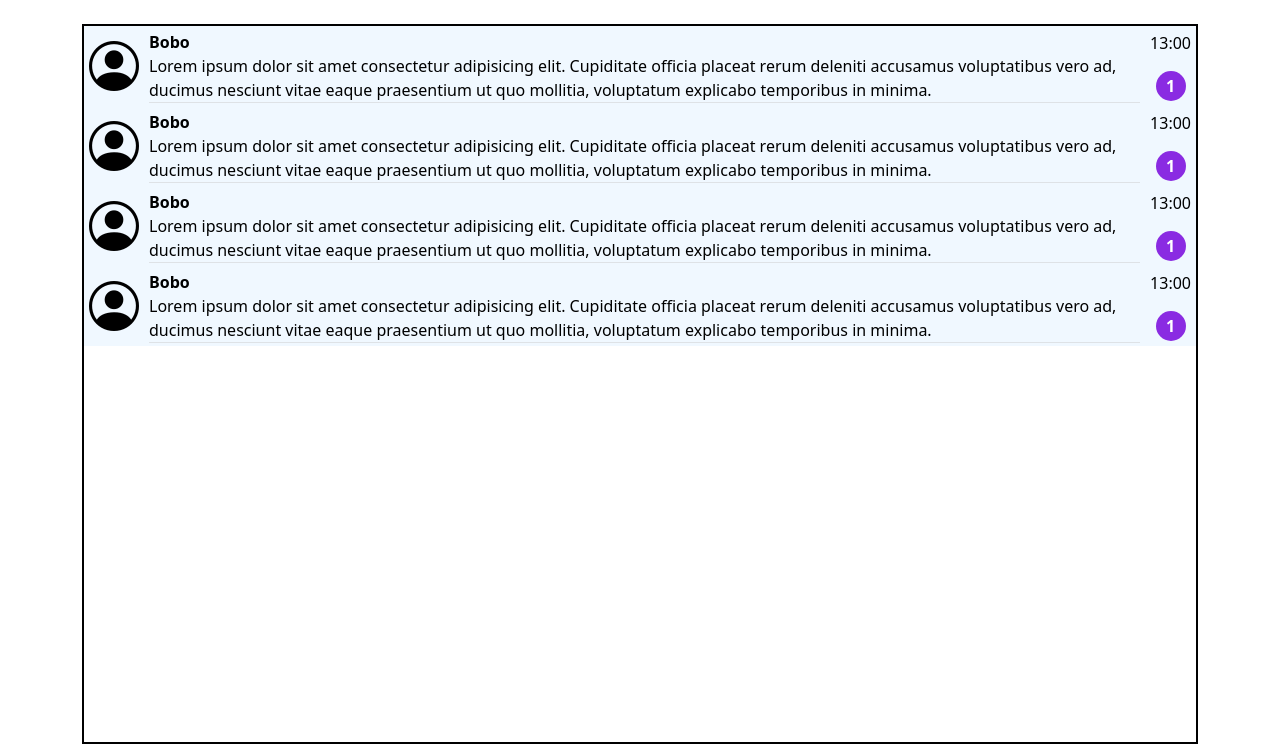
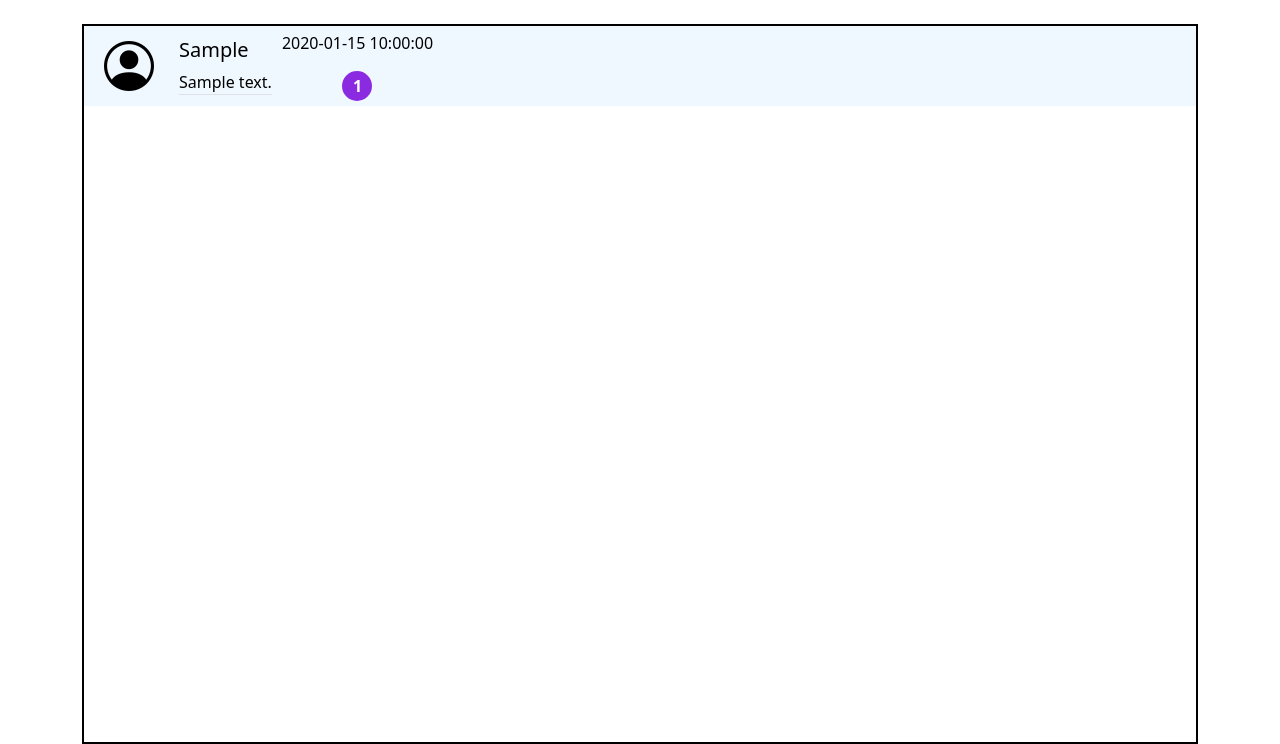
Before and after one commit to Van-eijk/Hello, a PHP site: page /hello-home.php in a window 1280 px wide. Shown: the part 56-800 px from the top of the page. Run offline with PHP 8.4, Linux system fonts and the light colour scheme; the visitor is signed in with stand-in values (Sample User, id 1); tables that the repository leaves empty or names only in its code hold one stand-in row (values such as "Sample post"); some libraries are stand-ins or nearby versions.

Commit message:
recharge des discussions recentes dans la page d'accueil

```diff
--- /dev/null
+++ b/afficherDiscussionInbox.php
@@ -0,0 +1,29 @@
+<?php
+
+    include 'class/uploadclass.php';
+    include 'database/configdatabase.php';
+    $lienFichierBDD = "database/configdatabase.php";
+    include $lienFichierBDD;
+
+    if(!isset($_GET['idMembreAjax'])) {
+        header('Location: index.php');
+        exit();
+    }else{
+        $idMembre = $_GET['idMembreAjax'];
+
+        $membre = new Membres();
+        $discussionsInbox = $membre->afficherDiscussionInbox($lienFichierBDD, $idMembre);
+
+        if($discussionsInbox == false){
+            echo json_encode([
+                "status" => "error",
+                "message" => "Aucune discussion récente"
+            ]);
+        }else{
+            echo json_encode([
+                "status" => "success",
+                "discussionsInbox" => $discussionsInbox
+            ]);
+        }
+
+    }
--- a/class/membres.php
+++ b/class/membres.php
@@ -13,6 +13,25 @@
 
 
         // METHODES
+
+        /** Fonction pour afficher les discussions recentes en inbox */
+
+        public function afficherDiscussionInbox($lienFichierBDD, $idMembre){
+            include $lienFichierBDD ;
+
+            $reqDiscussionInbox = $connexionDataBase->prepare("SELECT expediteur.pseudoMembre AS sender, destinataire.pseudoMembre AS receiver, message.idMembreExpediteur, message.idMembreDestinataire, message.messagetext, message.datemessage FROM membres AS expediteur INNER JOIN messageinbox AS message ON message.idMembreExpediteur = expediteur.idMembre INNER JOIN membres AS destinataire ON idMembreDestinataire = destinataire.idMembre WHERE (idMembreExpediteur = :idMembre OR idMembreDestinataire = :idMembre) ORDER BY datemessage DESC ") ;
+            $reqDiscussionInbox->execute(array(
+                "idMembre" => $idMembre
+            )) ;
+
+            if($reqDiscussionInbox->rowCount() >= 1){
+                $resultatReqDiscussionInbox = $reqDiscussionInbox->fetchAll(PDO::FETCH_ASSOC) ;
+                return $resultatReqDiscussionInbox;
+            }
+            else{
+                return false;
+            }
+        }
 
         /** Fonction pour récupérer les nouveaux messages */
         public function getNewMessages($idSender, $idReceiver, $lastIdMessage){
--- a/hello-home.php
+++ b/hello-home.php
@@ -27,125 +27,13 @@
                 <?php include "header.php" ; ?>
                 <?php include 'popupdeconnexion.php'; //Confirmation de déconnexion de l'utilisateur ?>
 
-                <div class="main-content">
-
-                    <a href="hello-chat-inbox.php">
-                        <div class="item-message">
-                            <div class="icon-message">
-                                <span>
-                                    <i class="bi bi-person-circle"></i>
-                                </span>
-
-                            </div>
-                            <div class="main-message border-bottom">
-                                <div class="sender-message">
-                                    <p>Bobo</p>
-
-                                </div>
-                                <div class="message-text">
-                                    <p>Lorem ipsum dolor sit amet consectetur adipisicing elit. Cupiditate officia placeat rerum deleniti accusamus voluptatibus vero ad, ducimus nesciunt vitae eaque praesentium ut quo mollitia, voluptatum explicabo temporibus in minima.</p>
-                                </div>
-
-                            </div>
-                            <div class="hour-message">
-                                <p>13:00</p>
-                                <div class="new-message">
-                                    <span>1</span>
-                                </div>
-                            </div>
-                        </div>
-                    </a>
-
-
-
-                    <a href="hello-chat-inbox.php">
-                        <div class="item-message">
-                            <div class="icon-message">
-                                <span>
-                                    <i class="bi bi-person-circle"></i>
-                                </span>
-
-                            </div>
-                            <div class="main-message border-bottom">
-                                <div class="sender-message">
-                                    <p>Bobo</p>
-
-                                </div>
-                                <div class="message-text">
-                                    <p>Lorem ipsum dolor sit amet consectetur adipisicing elit. Cupiditate officia placeat rerum deleniti accusamus voluptatibus vero ad, ducimus nesciunt vitae eaque praesentium ut quo mollitia, voluptatum explicabo temporibus in minima.</p>
-                                </div>
-
-                            </div>
-                            <div class="hour-message">
-                                <p>13:00</p>
-                                <div class="new-message">
-                                    <span>1</span>
-                                </div>
-                            </div>
-                        </div>
-                    </a>
+                <div class="main-content" id="main-content">
+                    <p id="info-discussion"></p>
 
 
 
 
 
-                    <a href="hello-chat-inbox.php">
-                        <div class="item-message">
-                            <div class="icon-message">
-                                <span>
-                                    <i class="bi bi-person-circle"></i>
-                                </span>
-
-                            </div>
-                            <div class="main-message border-bottom">
-                                <div class="sender-message">
-                                    <p>Bobo</p>
-
-                                </div>
-                                <div class="message-text">
-                                    <p>Lorem ipsum dolor sit amet consectetur adipisicing elit. Cupiditate officia placeat rerum deleniti accusamus voluptatibus vero ad, ducimus nesciunt vitae eaque praesentium ut quo mollitia, voluptatum explicabo temporibus in minima.</p>
-                                </div>
-
-                            </div>
-                            <div class="hour-message">
-                                <p>13:00</p>
-                                <div class="new-message">
-                                    <span>1</span>
-                                </div>
-                            </div>
-                        </div>
-                    </a>
-
-
-
-
-
-                    <a href="hello-chat-inbox.php">
-                        <div class="item-message">
-                            <div class="icon-message">
-                                <span>
-                                    <i class="bi bi-person-circle"></i>
-                                </span>
-
-                            </div>
-                            <div class="main-message border-bottom">
-                                <div class="sender-message">
-                                    <p>Bobo</p>
-
-                                </div>
-                                <div class="message-text">
-                                    <p>Lorem ipsum dolor sit amet consectetur adipisicing elit. Cupiditate officia placeat rerum deleniti accusamus voluptatibus vero ad, ducimus nesciunt vitae eaque praesentium ut quo mollitia, voluptatum explicabo temporibus in minima.</p>
-                                </div>
-
-                            </div>
-                            <div class="hour-message">
-                                <p>13:00</p>
-                                <div class="new-message">
-                                    <span>1</span>
-                                </div>
-                            </div>
-                        </div>
-                    </a>
 
                 </div>
             </div>
@@ -157,6 +45,120 @@
             </script>
 
             <script src="https://ajax.googleapis.com/ajax/libs/jquery/1.7.2/jquery.min.js"></script>
+            <script>
+               jQuery(function($){
+
+                    // On récupère l'identifiant du membre connecté depuis la session
+                    let idMembre = <?php if(isset($_SESSION['idMembre'])) { echo $_SESSION['idMembre']; }?>;
+                    let pseudoMembre = "<?php if(isset($_SESSION['pseudoMembre'])) { echo $_SESSION['pseudoMembre']; }?>";
+
+
+
+
+
+                    function loadDiscussionInbox(idMembre){
+                        $.ajax({
+                            url: 'afficherDiscussionInbox.php',
+                            type: 'GET',
+                            dataType: 'json',
+                            contentType: "application/x-www-form-urlencoded; charset=UTF-8",
+                            data: {
+                                idMembreAjax : idMembre
+
+                            },
+                            success : function(response){
+
+                                if(response.status === "success"){
+
+                                    //alert("Discussions récentes récupérées avec succès !");
+                                    $('#main-content').empty(); // On vide le contenu de la div avant d'ajouter les nouvelles discussions
+                                    response.discussionsInbox.forEach(function(discussion){
+                                        if(discussion.sender === pseudoMembre){
+                                            discussion.sender = discussion.receiver; // On remplace le pseudo de l'expéditeur par celui du destinataire si l'expéditeur est le membre connecté
+                                        }
+
+                                        if(discussion.idMembreDestinataire === idMembre){
+                                            discussion.idMembreDestinataire = discussion.idMembreExpediteur; // On remplace l'identifiant du destinataire par celui de l'expéditeur si le destinataire est le membre connecté
+                                        }
+
+
+
+
+
+                                        let discussionHTML = `
+                                           <a href="hello-chat-inbox.php?id=${discussion.idMembreDestinataire}" class="discussion-item">
+                                                <div class="item-message">
+                                                    <div class="icon-message">
+                                                        <span>
+                                                            <i class="bi bi-person-circle"></i>
+                                                        </span>
+
+                                                    </div>
+                                                    <div class="main-message border-bottom">
+                                                        <div class="sender-message">
+                                                            <h5>${discussion.sender}</h5>
+                                                        </div>
+                                                        <div class="message-text">
+                                                            <p>${discussion.messagetext}</p>
+                                                        </div>
+
+                                                    </div>
+                                                    <div class="hour-message">
+                                                        <p>${discussion.datemessage}</p>
+                                                        <div class="new-message">
+                                                            <span>1</span>
+                                                        </div>
+                                                    </div>
+                                                </div>
+                                            </a>
+                                        `;
+
+                                        // Maintenant on vérifie si l'expéditeur est déjà présent dans la liste des discussions pour éviter les doublons. Si l'expéditeur est déjà présent, on ne l'ajoute pas à la liste.
+
+                                        let discussionitem = $(".discussion-item"); //On récupère tous les éléments de discussion déjà présents dans la liste
+                                        let text = discussionitem.map(function(){
+                                            return $(this).find(".sender-message h5").text() ;
+                                        }).get() ; // On récupère le texte de tous les éléments de discussion déjà présents dans la liste et on le stocke dans un tableau
+
+                                        if(text.includes(discussion.sender)){
+                                            console.log("présent") ;
+                                        }
+                                        else{
+                                            $('#main-content').append(discussionHTML); // On ajoute l'élément de discussion à la liste si l'expéditeur n'est pas déjà présent
+                                        }
+
+
+
+
+                                        //$('#main-content').append(discussionHTML);
+
+
+                                    });
+
+
+                                }else{
+                                    //alert("Aucune discussion récente");
+                                    $('#info-discussion').text(response.message);
+                                }
+
+
+                            },
+                            error: function(xhr) {
+                                console.log(xhr.responseText); // 🔥 debug réel
+                                alert("Erreur avec la communication avec la BD");
+                            }
+
+                        });
+                    }
+
+
+
+                    loadDiscussionInbox(idMembre);
+
+
+
+                });
+            </script>
         </body>
         </html>
 
```
Also changed, not shown: css/hello-chat-inbox-style.css (+8 -6 lines), test.php (+63 -17 lines), testhtml.html (added, +15 -0 lines), 1 other file.
